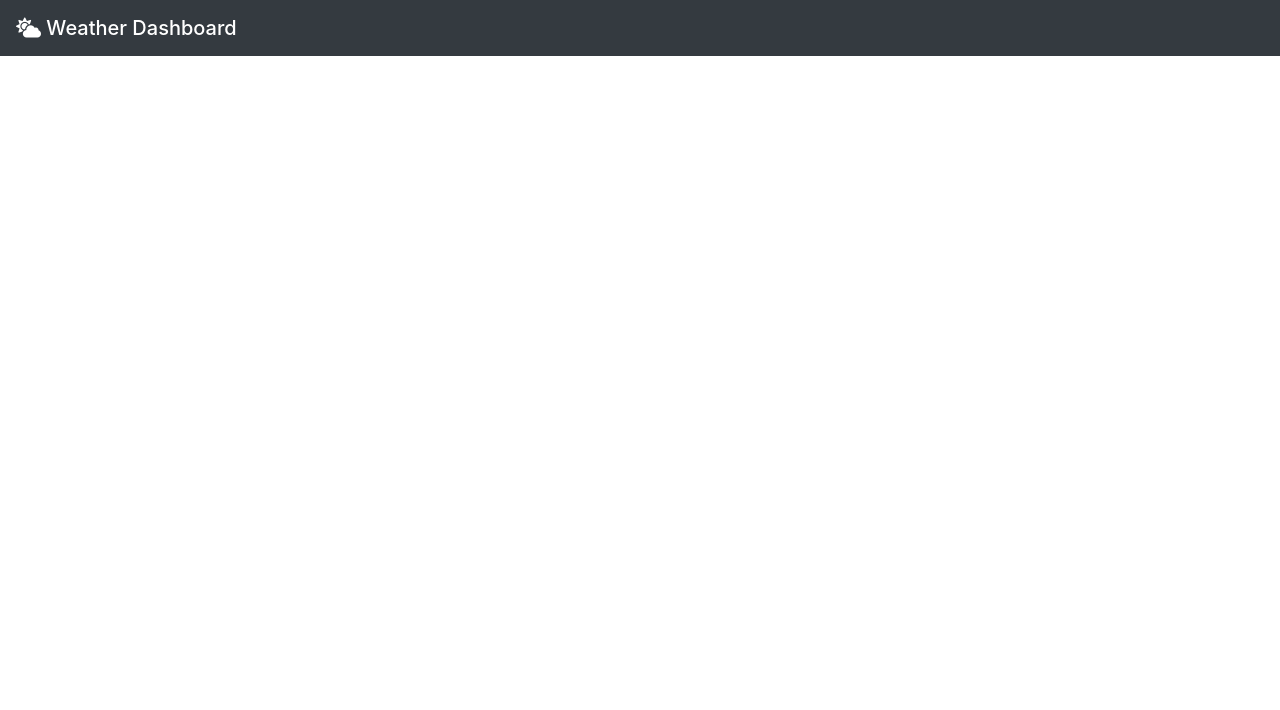
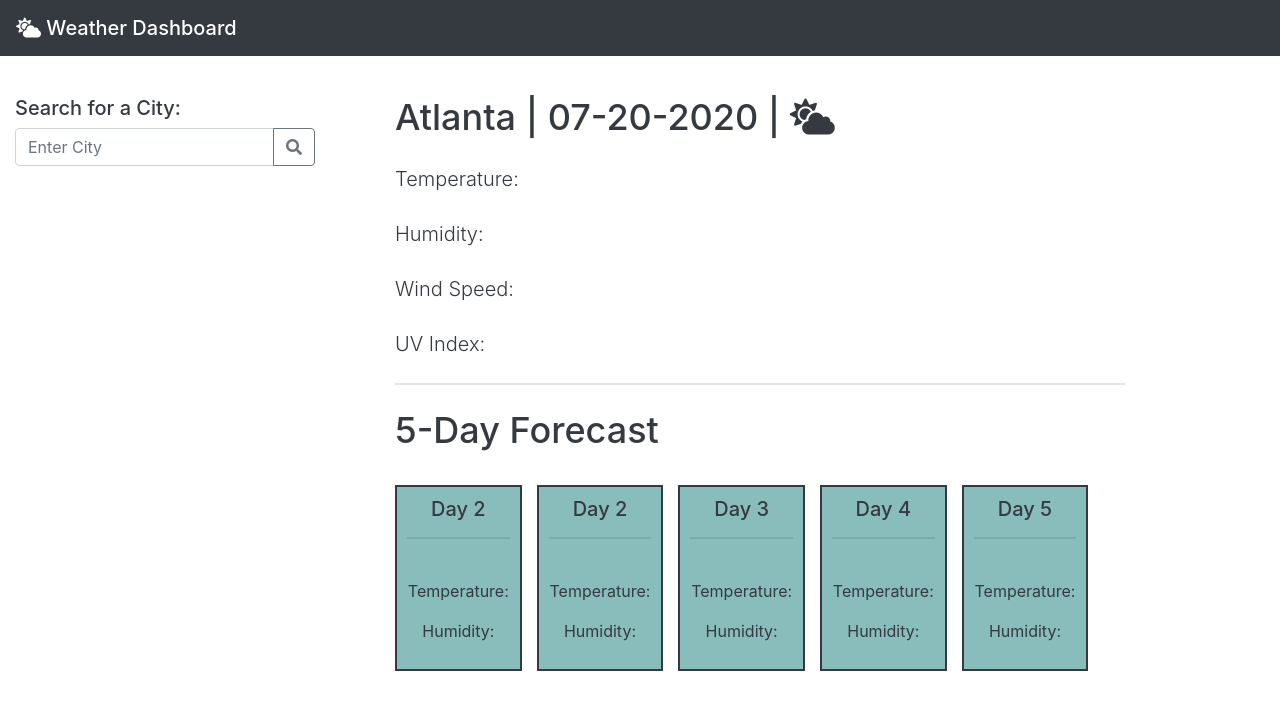
Before and after one commit to Barrettpope/Weather-Dashboard, a plain HTML site: page index.html in a window 1280 px wide. Drawn offline with nearby package versions, Linux system fonts and the light colour scheme.

Commit message:
content, styling and logic added to HTML, CSS and JS files.

```diff
--- a/index.html
+++ b/index.html
@@ -19,11 +19,76 @@
 </head>
 
 <body>
+    <!-- Navigation Bar -->
     <header>
         <nav class="navbar navbar-dark bg-dark">
             <span class="navbar-brand mb-0 h1"><i class="fas fa-cloud-sun"></i> Weather Dashboard</span>
         </nav>
     </header>
+
+    <!-- Left Section -->
+    <div class="container">
+        <div class="row">
+            <div class="col-md-4">
+                <h5>Search for a City:</h5>
+                <div class="input-group mb-3">
+                    <input type="text" class="form-control" placeholder="Enter City" aria-label="City Name"
+                        aria-describedby="button-addon2">
+                    <div class="input-group-append">
+                        <button class="btn btn-outline-secondary" type="button" id="searchButton"><i
+                                class="fas fa-search"></i></button>
+                    </div>
+                </div>
+            </div>
+            <div class="col-md-8">
+                <h1 class="display-6" id="currentCity">Atlanta | <span id="currentDate">07-20-2020 | <i
+                            class="fas fa-cloud-sun"></i></span></h1>
+                <p class="lead">Temperature: <span id="temperature"></span></p>
+                <p class="lead">Humidity: <span id="humidity"></span></p>
+                <p class="lead">Wind Speed: <span id="windSpeed"></span></p>
+                <p class="lead">UV Index: <span id="uvIndex"></span></p>
+                <hr class="my-4">
+                <h1 class="display-6">5-Day Forecast</h1>
+                <div class="row">
+                    <div class="col-md-2">
+                        <h5 id="day1">Day 2</h5>
+                        <hr>
+                        <img id="weatherIcon1">
+                        <p>Temperature: </p>
+                        <p>Humidity: </p>
+                    </div>
+                    <div class="col-md-2">
+                        <h5 id="day2">Day 2</h5>
+                        <hr>
+                        <img id="weatherIcon2">
+                        <p>Temperature: </p>
+                        <p>Humidity: </p>
+                    </div>
+                    <div class="col-md-2">
+                        <h5 id="day3">Day 3</h5>
+                        <hr>
+                        <img id="weatherIcon3">
+                        <p>Temperature: </p>
+                        <p>Humidity: </p>
+                    </div>
+                    <div class="col-md-2">
+                        <h5 id="day4">Day 4</h5>
+                        <hr>
+                        <img id="weatherIcon4">
+                        <p>Temperature: </p>
+                        <p>Humidity: </p>
+                    </div>
+                    <div class="col-md-2">
+                        <h5 id="day5">Day 5</h5>
+                        <hr>
+                        <img id="weatherIcon5">
+                        <p>Temperature: </p>
+                        <p>Humidity: </p>
+                    </div>
+                </div>
+            </div>
+        </div>
+    </div>
 
 
     <script type="text/javascript" src="script.js"></script>
--- a/script.js
+++ b/script.js
@@ -0,0 +1,10 @@
+var city = $("#currentCity");
+var date = $("#currentDate");
+var temperature = $("#temperature");
+var humidity = $("#humidity");
+var windSpeed = $("#windSpeed");
+var uvIndex = $("uvIndex");
+
+$.ajax({
+    method: "GET"
+})
--- a/style.css
+++ b/style.css
@@ -0,0 +1,35 @@
+body {
+    color: #343A3F;
+}
+
+.container {
+    margin-top: 40px;
+    margin-left: 0;
+}
+
+.col-md-4 {
+    padding-right: 65px;
+}
+
+.lead {
+    margin-top: 25px;
+}
+
+h1 {
+    font-size: 36px;
+}
+
+hr {
+    border-width: 2px;
+}
+
+.col-md-2 {
+    border: 2px solid #343A3F;
+    padding: 10px 10px 10px 10px;
+    margin-top: 25px;
+    margin-left: 15px;
+    text-align: center;
+    background-color: #88BDBC;
+
+
+}
```
Also changed, not shown: 1 other file.
